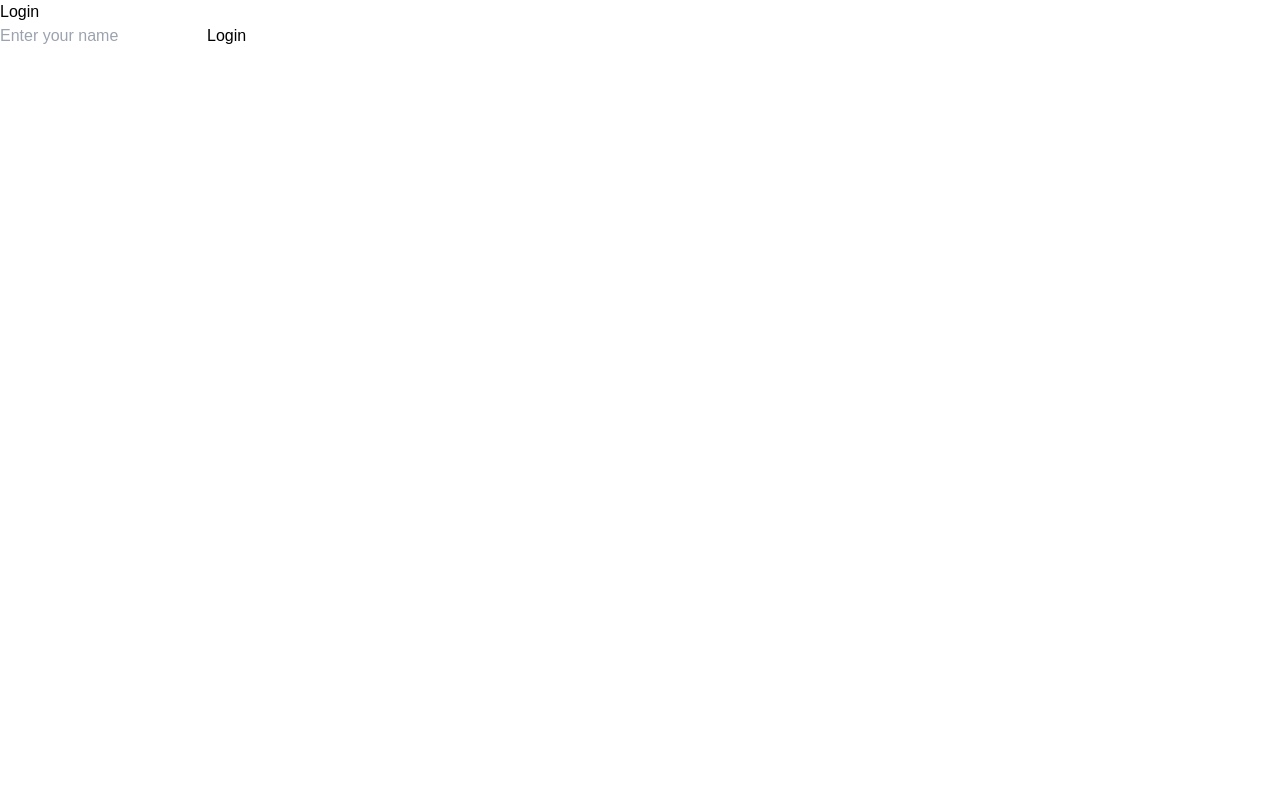
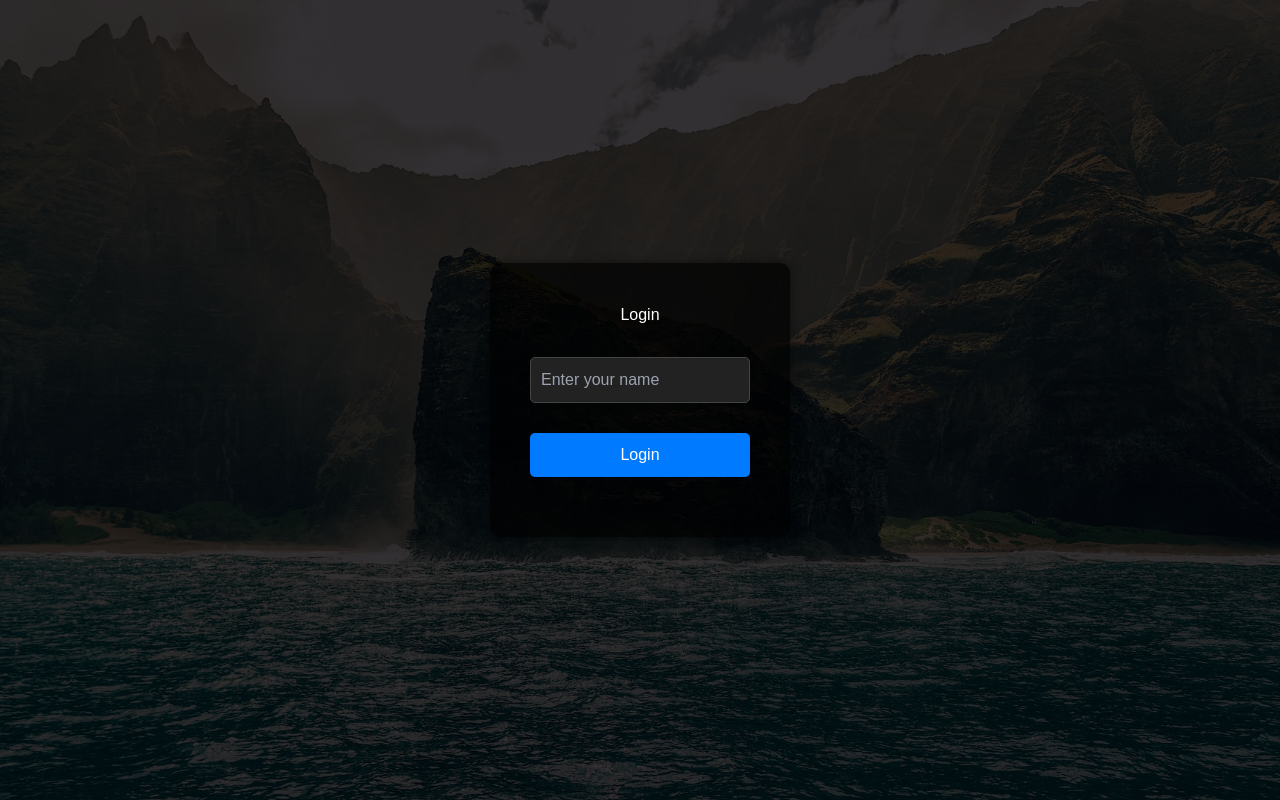
Before and after one commit to davidseptiano/davidseptiano.github.io, a React (Create React App) app: page /login in a window 1280 px wide. Built offline with nearby package versions, Linux system fonts and the light colour scheme.

Commit message:
masukin css login
navbar nya gajadi

```diff
--- a/src/components/Login/Login.css
+++ b/src/components/Login/Login.css
@@ -6,7 +6,12 @@
   justify-content: center;
   align-items: center;
   background-color: #000;
-    background-image: linear-gradient(to bottom, rgba(0, 0, 0, 0.8), rgba(0, 0, 0, 0.8)), url('path/to/your/background/image.jpg');
+  background-image: linear-gradient(
+      to bottom,
+      rgba(0, 0, 0, 0.8),
+      rgba(0, 0, 0, 0.8)
+    ),
+    url(/public/Assets/images/img-home.jpg);
   background-size: cover;
   background-position: center;
 }
--- a/src/components/Navbar.css
+++ b/src/components/Navbar.css
@@ -15,7 +15,7 @@
   justify-content: center;
   align-items: center;
   height: 80px;
-    max-width: 1500px;
+  max-width: 100%;
 }
 
 .navbar-logo {
```
Also changed, not shown: src/components/Login/Login.js (+7 -6 lines). Lines whose indentation alone changed are shown as unchanged.
